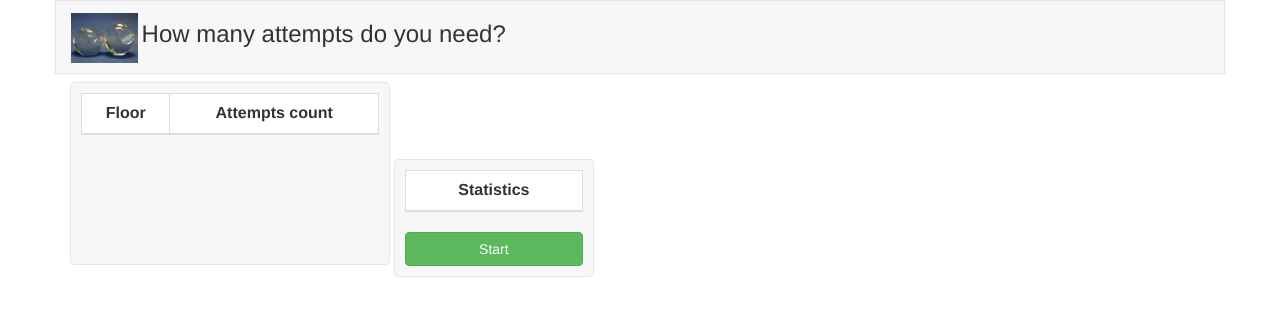
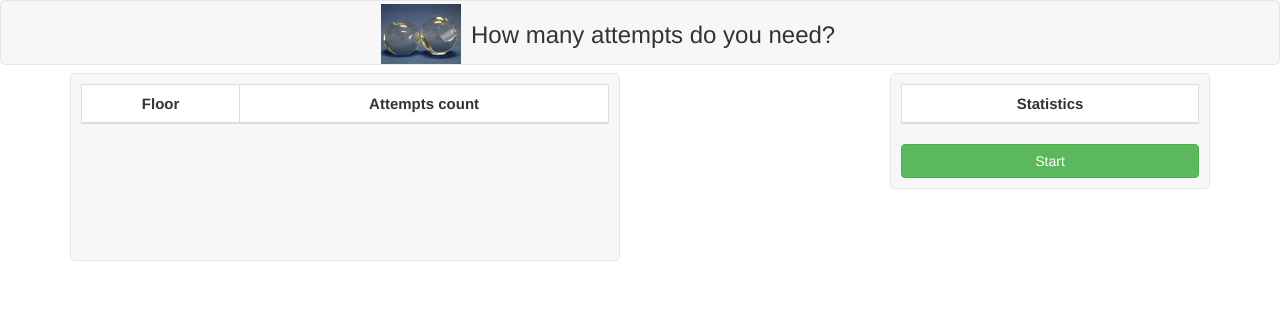
Before and after one commit to IvanKhud/FirstJSApp, a PHP site: page /index.html in a window 1280 px wide. Shown: the top 316 px of the page. Run offline with PHP 8.4, Linux system fonts and the light colour scheme; lists and menus that the app fills with data are empty; some libraries are stand-ins or nearby versions.

Commit message:
#13 reworked blocks

```diff
--- a/css/style.css
+++ b/css/style.css
@@ -3,30 +3,35 @@
   margin: 0;
 }
 
-.head {
-  height: 60px;
-  float: center;
-  display: inline-block;
-}
-
-.fluid-header {
+.header {
+  position: relative;
   background-color: #f7f7f9;
   border: solid rgba(0, 0, 0, 0.07);
   border-width: 1px;
+  border-radius: 5px;
+  font-size: 25px;
+  height: 65px;
+}
+
+.headerContent {
+  position: relative;
+  margin: auto;
+  width: 520px;
+  border: 1px solid #f7f7f9;
 }
 
 .logo {
   position: relative;
-  height: 50px;
-}
-
-.h3 {
-  position: relative;
-  margin-top: 10px;
+  height: 60px;
+  margin-top: 2px;
+  margin-left: 0px;
+  margin-right: 10px;
+  float: left;
 }
 
 .generalContainer {
   position: relative;
+  width: 600px;
 }
 
 .mainContent,
@@ -42,35 +47,39 @@
 }
 
 .mainContent {
+  width: 550px;
+  float:left;
+}
+
+.rightSidebar {
+  float: right;
   width: 320px;
 }
 
-.rightSidebar {
-  width: 200px;
-}
-
-.mainTable, .rightTable {
+.mainTable,
+.rightTable {
   background-color: white;
   text-align: center;
+  font-size: 15px;
 }
 
 .mainTable {
-  width: 300px;
+  width: 500px;
 }
 
 .mainTable th,
 .rightTable th {
   text-align: center;
+  font-size: 15px;
 }
 
-.maxRowsPerPageForm {
+#maxRowsPerPageForm {
   position: relative;
   height: 32px;
-  margin-left: 40px;
   margin-top: 3px;
 }
 
-.maxRowsPerPageForm p {
+#maxRowsPerPageForm p {
   float: left;
   margin-right: 5px;
   margin-top: 5px;
@@ -82,16 +91,8 @@
   font-size: 14px;
 }
 
-#pagination {
-  margin-left: 24px;
-  margin-top: 5px;
-  margin-bottom: 0px;
-}
-
-#pagination li {
-  color: #fff;
-  background-color: #5bc0de;
-  border-color: #ddd;
+.rightTable {
+  width: 200px;
 }
 
 .disabled {
@@ -100,7 +101,7 @@
 
 #return-to-top, #return-to-bottom {
     position: fixed;
-    right: 20px;
+    right: 5px;
     background: rgb(0, 0, 0);
     background: rgba(0, 0, 0, 0.7);
     width: 50px;
@@ -115,7 +116,7 @@
 }
 
 #return-to-bottom {
-    top: 50px;
+    top: 70px;
 }
 
 #return-to-top {
--- a/index.html
+++ b/index.html
@@ -12,13 +12,13 @@
 </head>
 
 <body onresize="onBodyResize()">
-  <a href="javascript:" id="return-to-top" onclick="toTop()"><i class="glyphicon glyphicon-arrow-up"></i></a>
-  <a href="javascript:" id="return-to-bottom" onclick="toBottom()"><i class="glyphicon glyphicon-arrow-down"></i></a>
-  <div class="container fluid-header">
-    <div class="head">
+
+    <a href="#" id="return-to-top" onclick="toTop()"><i class="glyphicon glyphicon-arrow-up"></i></a>
+    <a href="#" id="return-to-bottom" onclick="toBottom()"><i class="glyphicon glyphicon-arrow-down"></i></a>
+
+  <div class="container-fluid header">
+    <div class="headerContent">
       <img class="logo" src="img/balls.jpg" alt="balls">
-    </div>
-    <div class="head">
       <h3>How many attempts do you need?</h3>
     </div>
   </div>
@@ -73,7 +73,5 @@
 
   </div>
 
-
-
 </body>
 </html>
```
Also changed, not shown: js/dom.js (+14 -15 lines).
